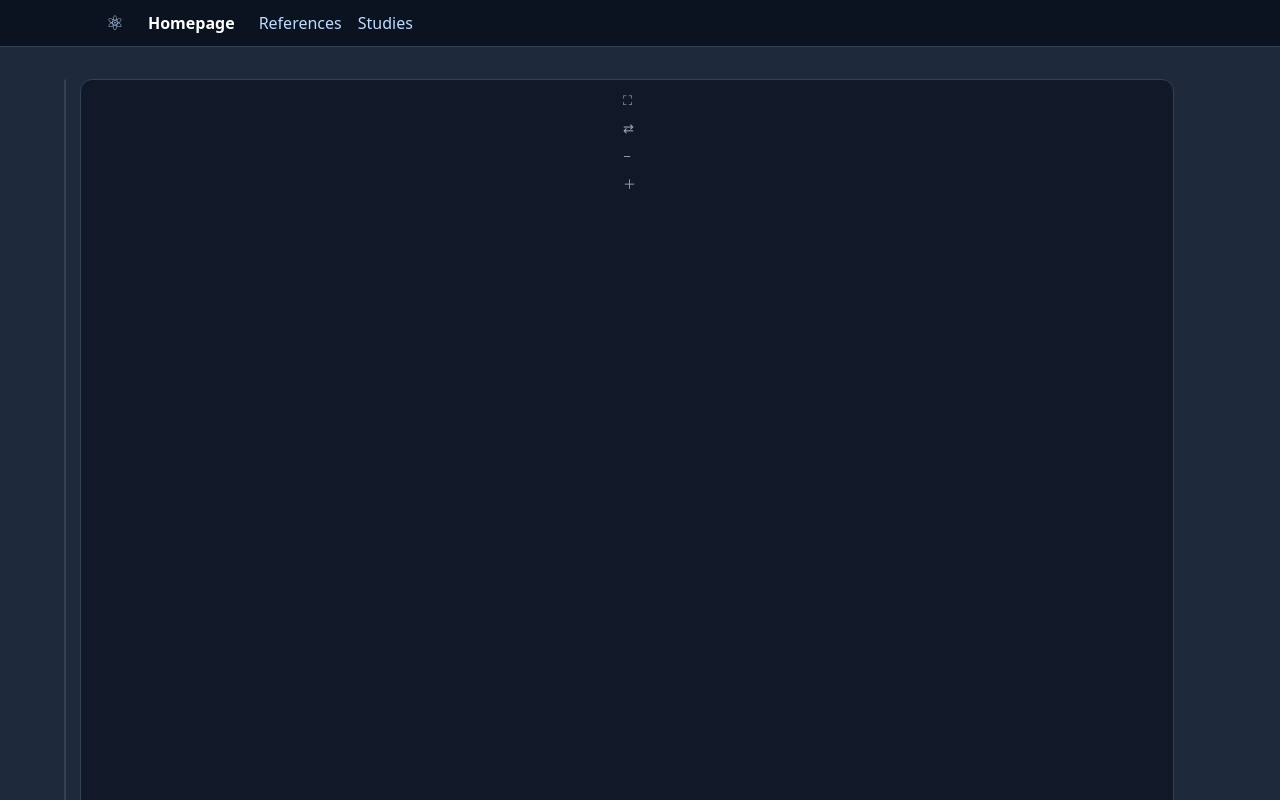
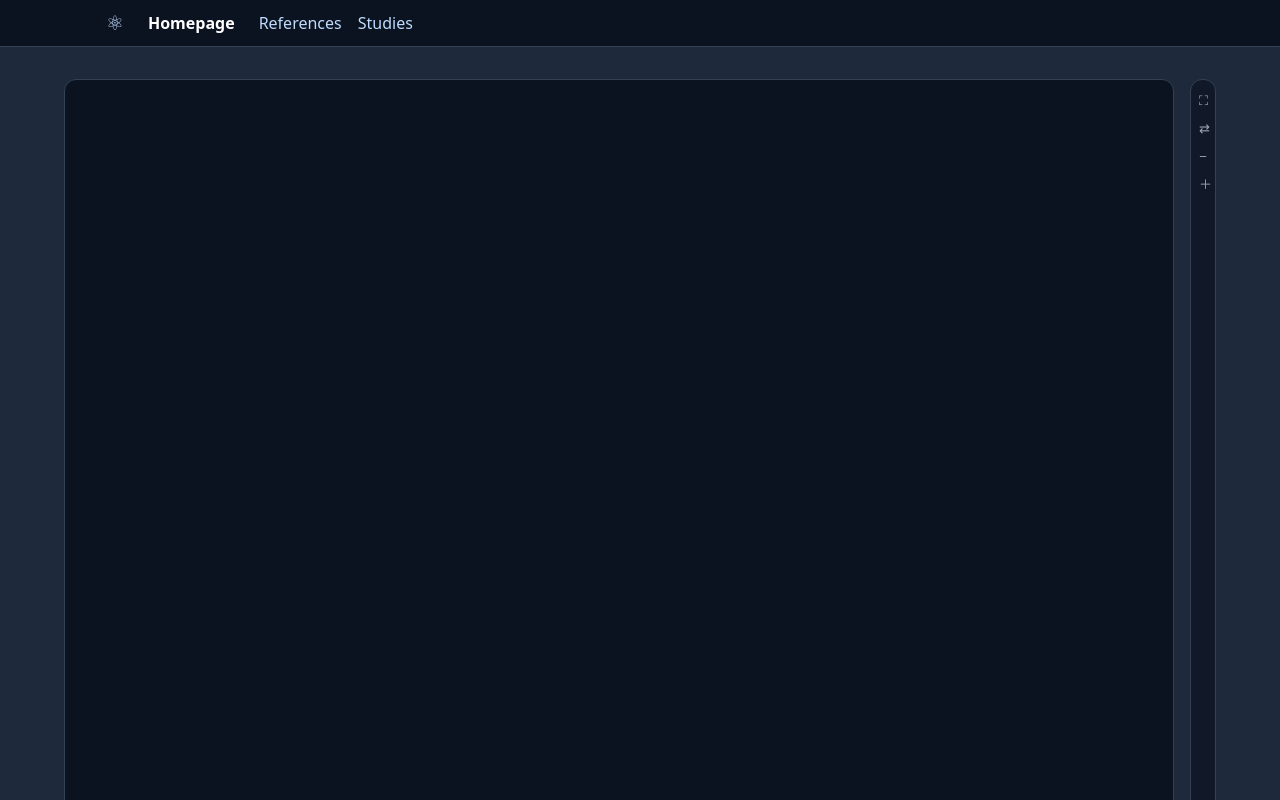
Before and after one commit to Academic-Codex/MAT5730-Algebra-Linear, a plain HTML site: page studies.html in a window 1280 px wide. Both pictures are taken after a click on the button "Toggle sidebar". Drawn offline with Linux system fonts and the light colour scheme; no server answers.

Commit message:
Update files

```diff
--- a/css/studies.css
+++ b/css/studies.css
@@ -266,9 +266,17 @@ a.file-notebook.is-active {
 /* ============================= */
 
 .layout.sidebar-collapsed {
-  grid-template-columns: 0 1fr 26px;
+  grid-template-columns: 1fr 26px;
 }
 
 .layout.sidebar-collapsed .sidebar {
   display: none;
 }
+
+.layout.sidebar-collapsed .viewer {
+  grid-column: 1;
+}
+
+.layout.sidebar-collapsed .notebook-tools {
+  grid-column: 2;
+}
```
Also changed, not shown: index.html (+1 -1 lines).
